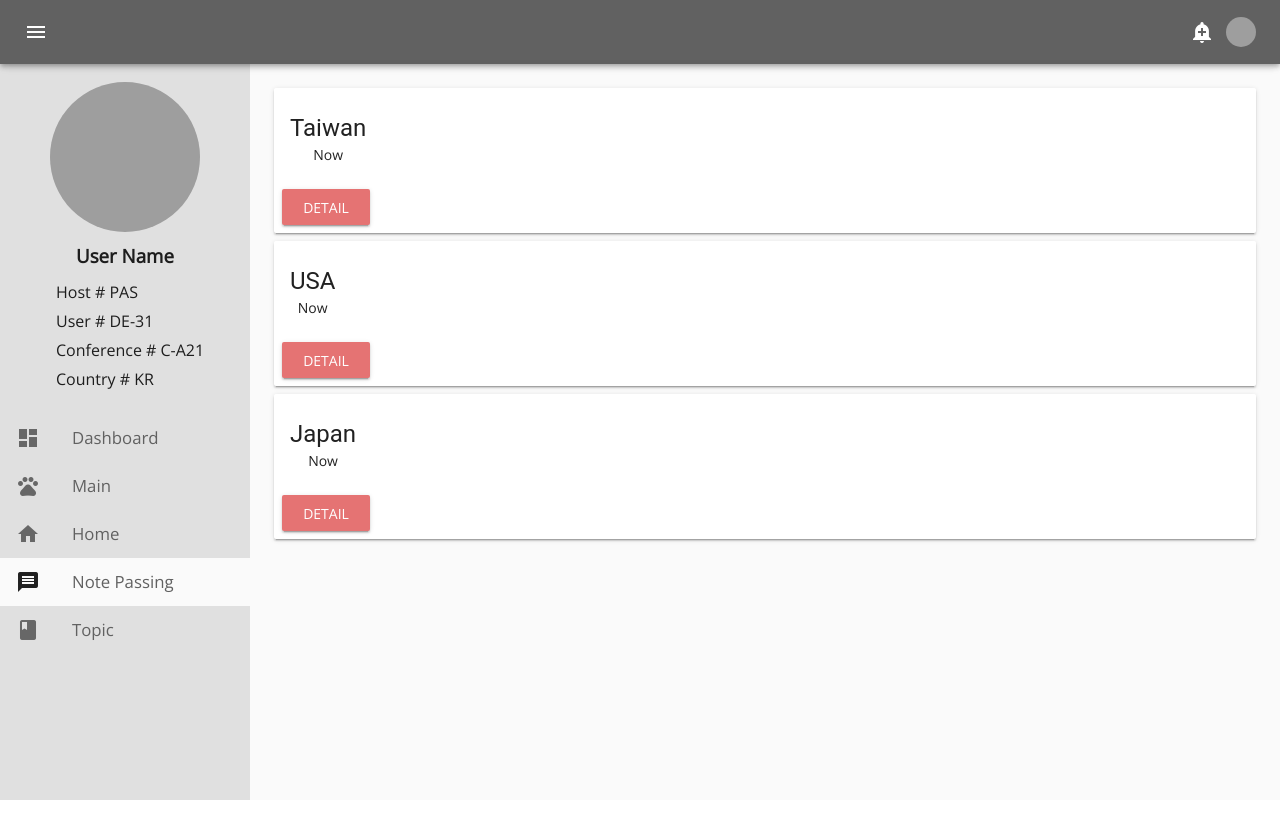
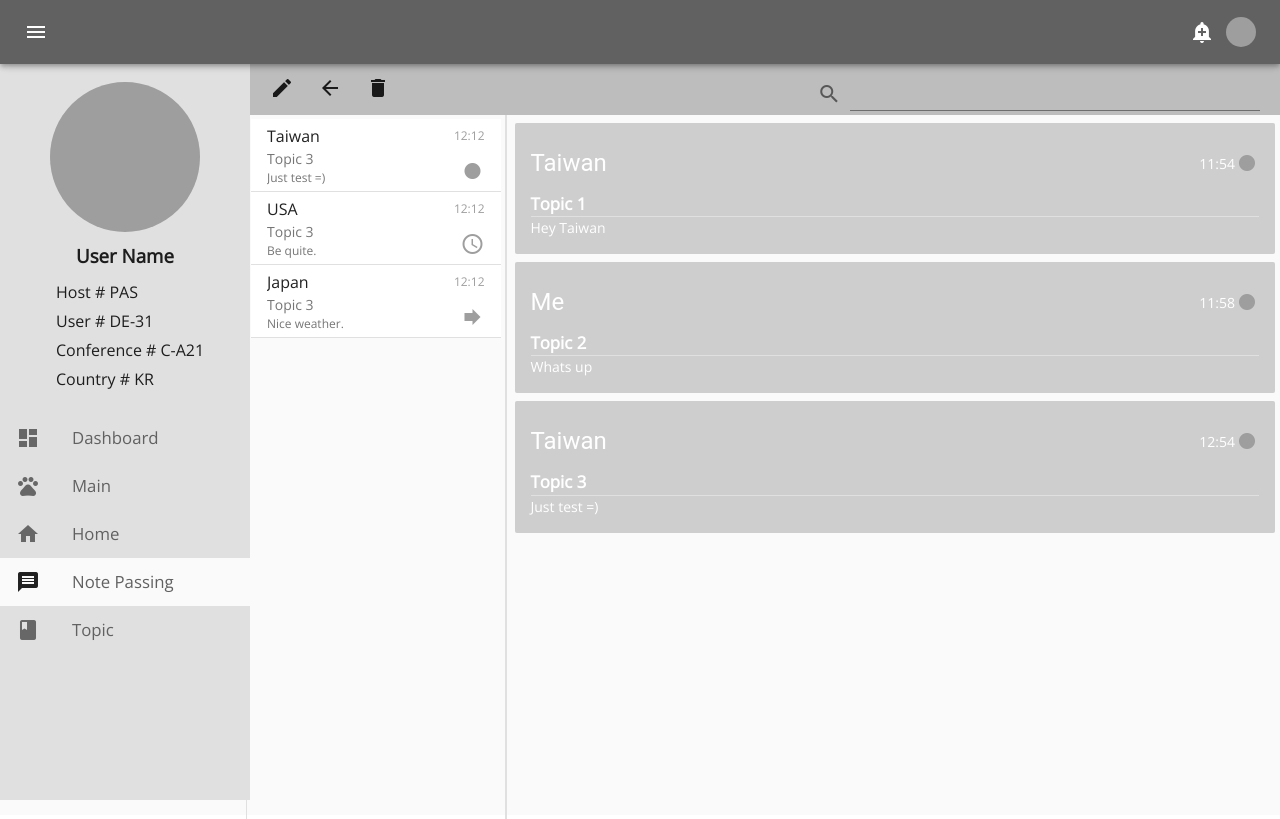
Before and after one commit to shadow3x3x3/mun-frontend, a Vue app: page /message in a window 1280 px wide. Built offline with nearby package versions, Linux system fonts and the light colour scheme; grey boxes are pictures that could not be loaded.

Commit message:
[Latout]  Update Basic Message view by UI design

```diff
--- a/src/views/Message.vue
+++ b/src/views/Message.vue
@@ -1,11 +1,81 @@
 <template>
-  <v-container grid-list-md>
-    <v-layout column wrap justify-center>
+  <v-container fluid grid-list-md class="full-block">
+    <v-layout row wrap>
 
-      <v-flex v-for="message in messages" :key="message.id">
-        <MessageCard v-bind="message"></MessageCard>
+      <v-toolbar flat height="55%" color="grey lighten-1">
+        <v-btn icon>
+          <v-icon>create</v-icon>
+        </v-btn>
+        <v-btn icon>
+          <v-icon>arrow_back</v-icon>
+        </v-btn>
+        <v-btn icon>
+          <v-icon>delete</v-icon>
+        </v-btn>
+        <v-spacer></v-spacer>
+        <v-spacer></v-spacer>
+        <v-text-field
+          hide-details
+          prepend-icon="search"
+          single-line
+          color="black"
+        ></v-text-field>
+      </v-toolbar>
+
+      <v-flex xs3 class="selector">
+        <v-list two-line class="full-block">
+          <template v-for="(object, index) in objects">
+            <v-list-tile
+              :key="index"
+              avatar
+              @click="selectedObject = object.id"
+            >
+              <v-list-tile-content>
+                <v-list-tile-title> {{ object.country }} </v-list-tile-title>
+                <v-list-tile-sub-title>
+                  {{ leastMesg(index).topic }}
+                </v-list-tile-sub-title>
+                <v-list-tile-sub-title class="content-text">
+                  {{ leastMesg(index).content }}
+                </v-list-tile-sub-title>
+              </v-list-tile-content>
+
+              <v-list-tile-action>
+                <v-list-tile-action-text> 12:12 </v-list-tile-action-text>
+                <div class="__placeholder"></div>
+                <v-icon color="grey darken-0" v-html="leastMesg(index).status"></v-icon>
+              </v-list-tile-action>
+            </v-list-tile>
+            <v-divider :key="index"></v-divider>
+          </template>
+        </v-list>
       </v-flex>
 
+      <v-flex xs9 class="messager">
+        <v-flex
+          v-for="(message, index) in objects[selectedObject].messages"
+          :key="index"
+        >
+          <v-card class="white--text message-card" flat>
+            <v-card-title primary-title class="message-title">
+              <div class="headline" v-if="isTX(message.direction)">
+                {{ objects[selectedObject].country }}
+              </div>
+              <div class="headline" v-else>Me</div>
+              <v-spacer></v-spacer>
+              <div>{{ message.date }}</div>
+              <div>
+                <v-icon color="grey darken-0" v-html="message.status"></v-icon>
+              </div>
+            </v-card-title>
+            <v-card-text class="message-text">
+              <div class="message-topic">{{ message.topic }}</div>
+              <div>{{ message.content }}</div>
+            </v-card-text>
+          </v-card>
+        </v-flex>
+
+      </v-flex>
     </v-layout>
   </v-container>
 </template>
@@ -13,36 +83,161 @@
 <script>
 import MessageCard from '@/components/MessageCard.vue';
 
+const _ = require('lodash');
+
+const TX = 0;
+const RX = 1;
+
 export default {
   components: {
     MessageCard,
   },
   data() {
     return {
-      messages: [
+      selectedObject: 0,
+      objects: [
+        {
+          id: 0,
+          country: 'Taiwan',
+          messages: [
+            {
+              date: '11:54',
+              topic: 'Topic 1',
+              content: 'Hey Taiwan',
+              status: 'fiber_manual_record',
+              direction: TX,
+            },
+            {
+              date: '11:58',
+              topic: 'Topic 2',
+              content: 'Whats up',
+              status: 'fiber_manual_record',
+              direction: RX,
+            },
+            {
+              date: '12:54',
+              topic: 'Topic 3',
+              content: 'Just test =)',
+              status: 'fiber_manual_record',
+              direction: TX,
+            },
+          ],
+        },
         {
           id: 1,
-          object: 'Taiwan',
-          date: 'Now',
-          content: 'This is Taiwan message',
+          country: 'USA',
+          messages: [
+            {
+              date: '10:54',
+              topic: 'Topic 1',
+              content: 'Lorem ipsum dolor sit amet, potenti arcu nec rhoncus malesuada vitae velit. Quis id quis, metus sed nisl, suspendisse a posuere at nunc a, morbi quisque, nulla metus in leo. Ut tellus nam sapien. Platea molestie odio ridiculus. A nec quis magnis mattis donec massa, class lacinia praesent urna purus condimentum amet, mauris pellentesque. Sem morbi in. Pede commodo tellus ornare dignissim sed, nam et ultrices eu est magna, id pellentesque, nec et. Massa dui luctus turpis ut adipiscing quis, pellentesque molestie neque, convallis dictum justo pretium mattis pellentesque. Purus suspendisse sit tincidunt, faucibus erat bibendum. Vestibulum tincidunt sollicitudin arcu etiam egestas. Mauris dignissim consectetuer suspendisse tincidunt, felis vel lacus sit, eros purus condimentum lectus duis molestie.',
+              status: 'fiber_manual_record',
+              direction: TX,
+            },
+            {
+              date: '10:58',
+              topic: 'Topic 2',
+              content: 'Whats up',
+              status: 'fiber_manual_record',
+              direction: RX,
+            },
+            {
+              date: '11:54',
+              topic: 'Topic 3',
+              content: 'Be quite.',
+              status: 'access_time',
+              direction: TX,
+            },
+          ],
         },
         {
           id: 2,
-          object: 'USA',
-          date: 'Now',
-          content: 'This is USA message',
-        },
-        {
-          id: 3,
-          object: 'Japan',
-          date: 'Now',
-          content: 'This is Japan message',
+          country: 'Japan',
+          messages: [
+            {
+              date: '13:54',
+              topic: 'Topic 1',
+              content: 'Hey Japan',
+              status: 'fiber_manual_record',
+              direction: TX,
+            },
+            {
+              date: '13:58',
+              topic: 'Topic 2',
+              content: 'Whats up',
+              status: 'fiber_manual_record',
+              direction: RX,
+            },
+            {
+              date: '14:54',
+              topic: 'Topic 3',
+              content: 'Nice weather.',
+              status: 'forward',
+              direction: TX,
+            },
+          ],
         },
       ],
     };
+  },
+  methods: {
+    leastMesg(objectID) {
+      return _.last(this.objects[objectID].messages);
+    },
+    isTX(direction) {
+      return direction === TX;
+    },
   },
   created() {
     // TODO: Fetch latest messages
   },
 };
 </script>
+
+<style lang="scss" scoped>
+
+.content-text {
+  font-size: 75%;
+}
+
+.full-block {
+  padding: 0px;
+}
+
+.element-block {
+  overflow: auto;
+  padding: 0px;
+  height: calc(100vh - 12vh);
+  border: solid #E0E0E0;
+  border-width: 0px 1px 0px 1px;
+}
+
+.selector {
+  @extend .element-block;
+}
+
+.messager {
+  @extend .element-block;
+}
+
+.message-title {
+  padding-bottom: 0px;
+}
+
+.message-topic {
+  font-size: 120%;
+  font-weight: 600;
+  border: solid #E0E0E0;
+  border-width: 0px 0px 1px 0px;
+}
+
+.message-card {
+  background-color: rgba(123, 124, 127, 0.35);
+}
+
+.message-text {
+  padding-top: 12px;
+}
+
+
+</style>
```
